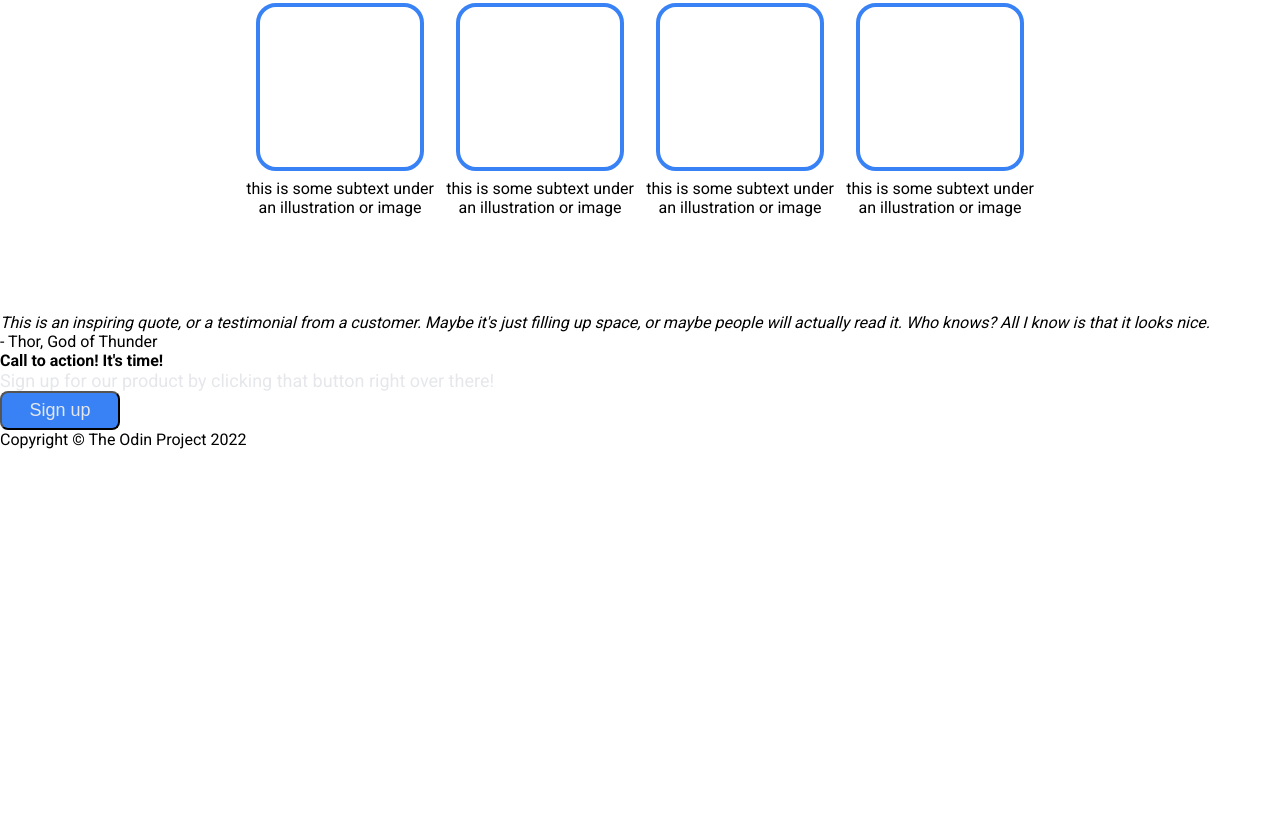
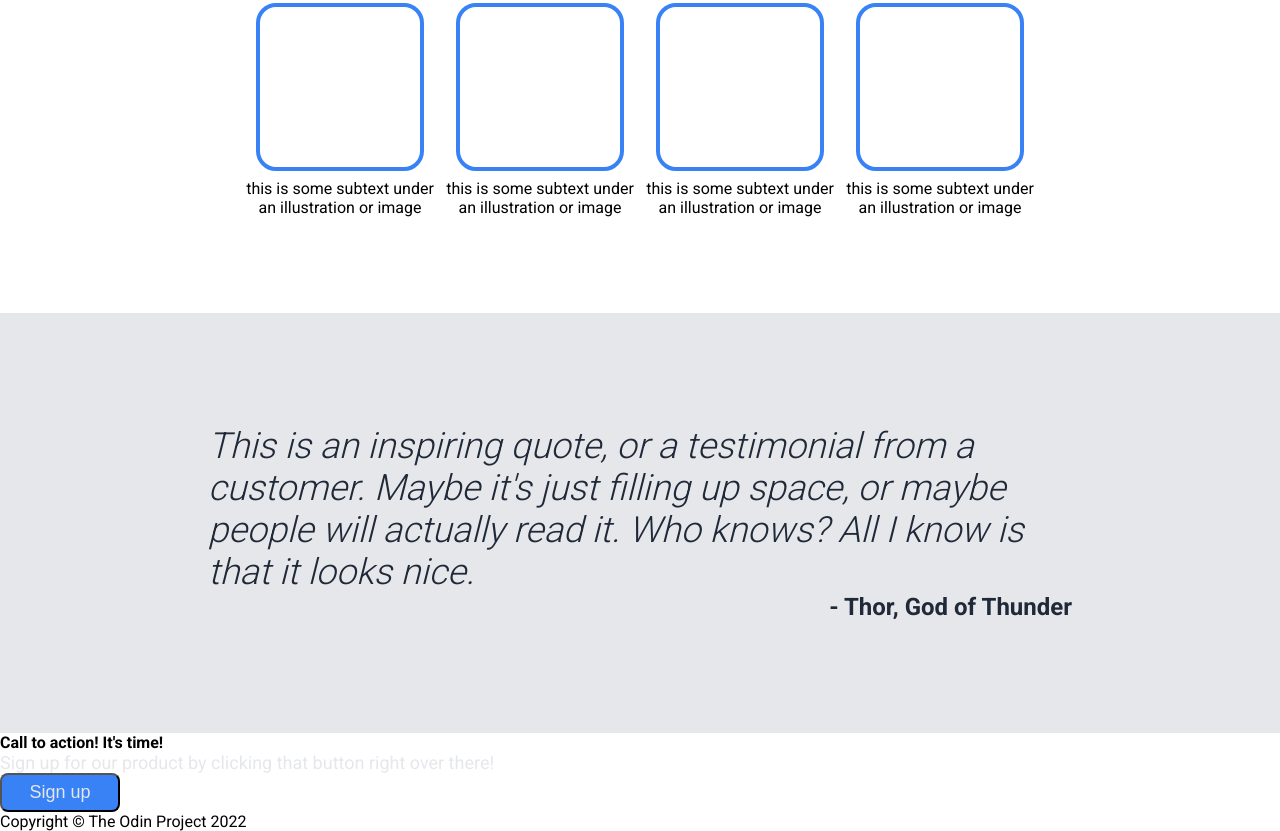
Before and after one commit to sacrednothing/foundations-landing-page, a plain HTML site: page index.html in a window 1280 px wide. Shown: the part 651-1482 px from the top of the page. Before the commit the page ends 1100 px from the top, so only its background shows below. Drawn offline with Linux system fonts and the light colour scheme.

Commit message:
Style quote section in styles.css

```diff
--- a/styles.css
+++ b/styles.css
@@ -118,3 +118,25 @@ h2 {
     border: 4px solid #3882F6;
     border-radius: 20px;
 }
+
+.quote {
+    background-color: #E5E7EB;
+    display: flex;
+    flex-direction: column;
+    justify-content: center;
+    padding: 7em 13em;
+}
+
+.quote em {
+    font-size: 36px;
+    font-weight: lighter;
+    font-style: italic;
+    color: #1F2937;
+}
+
+.quote p {
+    font-weight: bolder;
+    align-self: flex-end;
+    font-size: 24px;
+    color: #1F2937;
+}
```
Lines whose indentation alone changed are shown as unchanged.
